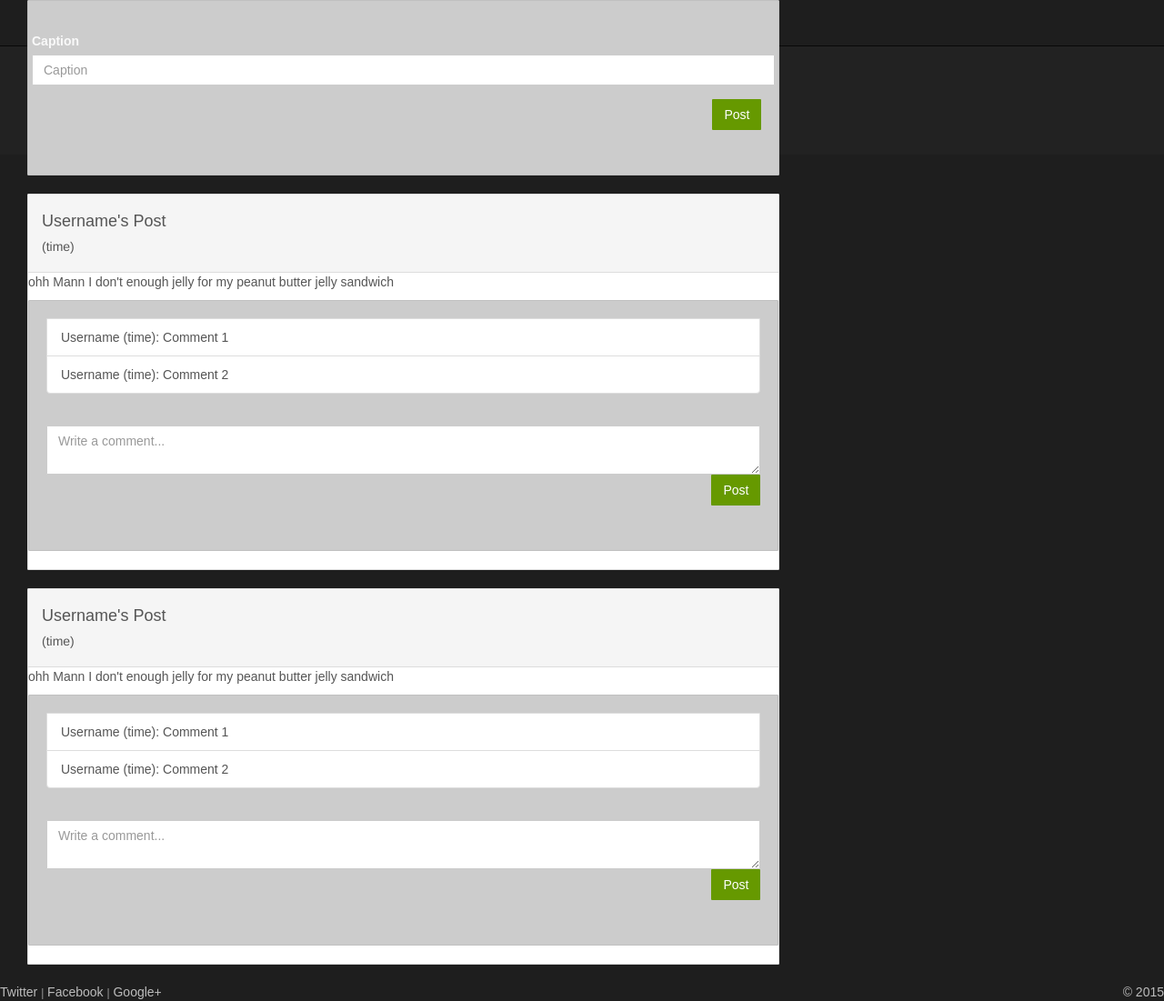
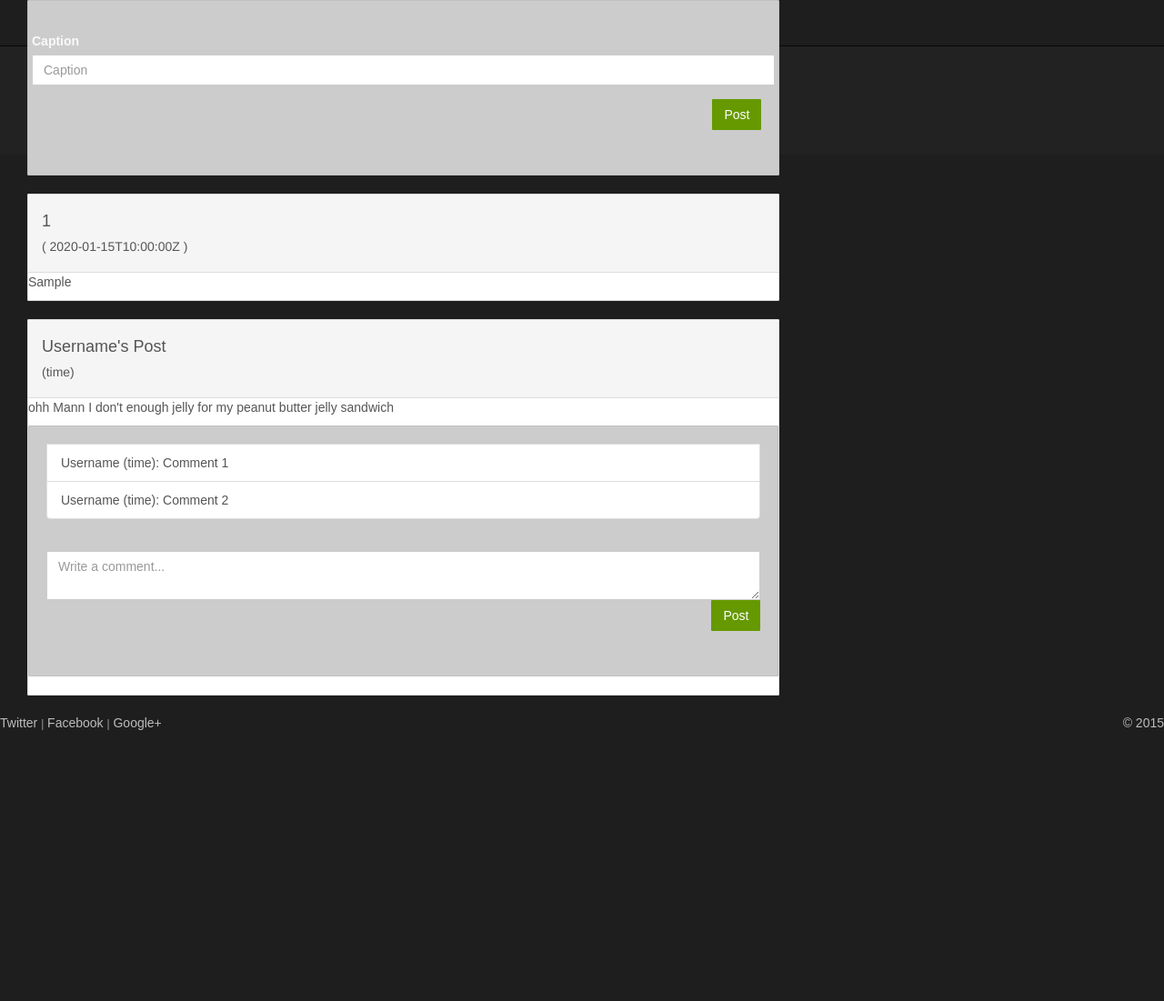
Before and after one commit to yourbuddyconner/CS399-social, a Django app: page /feed in a window 1280 px wide. Shown: the part 51-1152 px from the top of the page at 91% size. After the commit the page ends 854 px from the top, so only its background shows below. Run offline with Django 3.2, Linux system fonts and the light colour scheme; a user stored in the database is signed in; tables that the repository leaves empty hold one stand-in row (values such as "Sample post"); some libraries are stand-ins or nearby versions; some web fonts are replaced.

Commit message:
Implemented basic mustache template to render feed

```diff
--- a/app/settings.py
+++ b/app/settings.py
@@ -25,6 +25,8 @@ DEBUG = True
 TEMPLATE_DEBUG = True
 TEMPLATE_DIRS = [os.path.join(BASE_DIR, 'app/../templates')]
 ALLOWED_HOSTS = []
+
+ALLOWED_INCLUDE_ROOTS = [os.path.abspath(os.path.join(BASE_DIR, '/static/html'))]#for access permission with ssi include
 
 
 # Application definition
--- a/app/templates/base.html
+++ b/app/templates/base.html
@@ -20,8 +20,9 @@
       <script src="https://oss.maxcdn.com/html5shiv/3.7.2/html5shiv.min.js"></script>
       <script src="https://oss.maxcdn.com/respond/1.4.2/respond.min.js"></script>
     <![endif]-->
+	{% block scripts %}
+	{% endblock %}
   </head>
-  <body>
 
  <body>
 
@@ -128,7 +129,7 @@
     <!-- jQuery (necessary for Bootstrap's JavaScript plugins) -->
     <script src="https://ajax.googleapis.com/ajax/libs/jquery/1.11.2/jquery.min.js"></script>
     <!-- for theme -->
-    <script type="text/javascript" src="static/js/scripts.js"></script>
+
     <!-- End Scripts -->
   </body>
 </html>
--- a/app/templates/feed.html
+++ b/app/templates/feed.html
@@ -1,11 +1,19 @@
 <!--
 used for /explore and /feed. The views decide what
 post information to pass to the template
+
+
 -->
 
 {% extends "base.html" %}
 
+
 {% block title %}{% endblock %}
+{% block scripts %}
+
+{% endblock %}
+
+
 
 {% block content %}
 <div class="well">
@@ -25,33 +33,47 @@ post information to pass to the template
 </div><!--/well-->
 
 <!--Mustache Content Feed-->
-<div class="panel panel-default">
-	<div class="panel-heading">
-		<h4>Username's Post</h4>
-		<h5>(time)</h5>
-	</div>
-	<p>
-		  ohh Mann I don't enough jelly for my peanut butter jelly sandwich
-	</p>
-	<div class="well">
-	<ul class="list-group">
-		<li class="list-group-item">
-			Username (time): Comment 1
-		</li>
-		<li class="list-group-item">
-			Username (time): Comment 2
-		</li>
-	</ul>
+{% verbatim %}
+    			<script type="text/javascript" src="http://ajax.googleapis.com/ajax/libs/jquery/2.1.3/jquery.min.js"></script>
+			<script type="text/javascript" src="http://cdnjs.cloudflare.com/ajax/libs/mustache.js/0.8.1/mustache.min.js"> </script>
+			<script type="text/javascript">
+				$(document).ready(function(){
+					function loadData(){
+					$.getJSON("/posts", function(json) {
+						var template = $('#template').html();
+						Mustache.parse(template);
+						var rendered = Mustache.render(template, { array: json});
+						$('#target').html(rendered);
 
-	<form class="form-horizontal" role="form">
-			<div class="form-group" style="padding:15px;">
-				<textarea class="form-control" placeholder="Write a comment..."></textarea>
-				<button class="btn btn-success pull-right" type="button">Post</button>
+					});
+					setTimeout(loadData, 5000);
+					}
+					loadData();
+
+				})
+			</script>
+			<div id="target">Loading..
+
 			</div>
-	</form>
-</div><!--/well-->
+			<script id="template" type="x-tmpl-mustache" >
 
-</div><!---->
+						{{#array}}
+						<div class="panel panel-default">
+							<div class="panel-heading">
+								<h4>{{owner}}</h4>
+								<h5>( {{timestamp}} )</h5>
+							</div>
+							<p>
+								{{caption}}
+							</p>
+						</div>
+						{{/array}}
+
+			</script>
+{% endverbatim %}
+
+<!--Static Content-->
+
 <div class="panel panel-default">
 	<div class="panel-heading">
 		<h4>Username's Post</h4>
--- a/app/views.py
+++ b/app/views.py
@@ -39,7 +39,7 @@ def posts(request):
 	elif request.method == 'GET':
 		posts = Post.objects.all()
 		serializer = PostSerializer(posts, many=True)
-		return JsonResponse(serializer.data, status=200, safe=False) #not sure of the implications of safe=false
+		return (JsonResponse(serializer.data, safe=False, status=200)) #not sure of the implications of safe=false
 
 @login_required(login_url='/')
 def feed(request):
```
